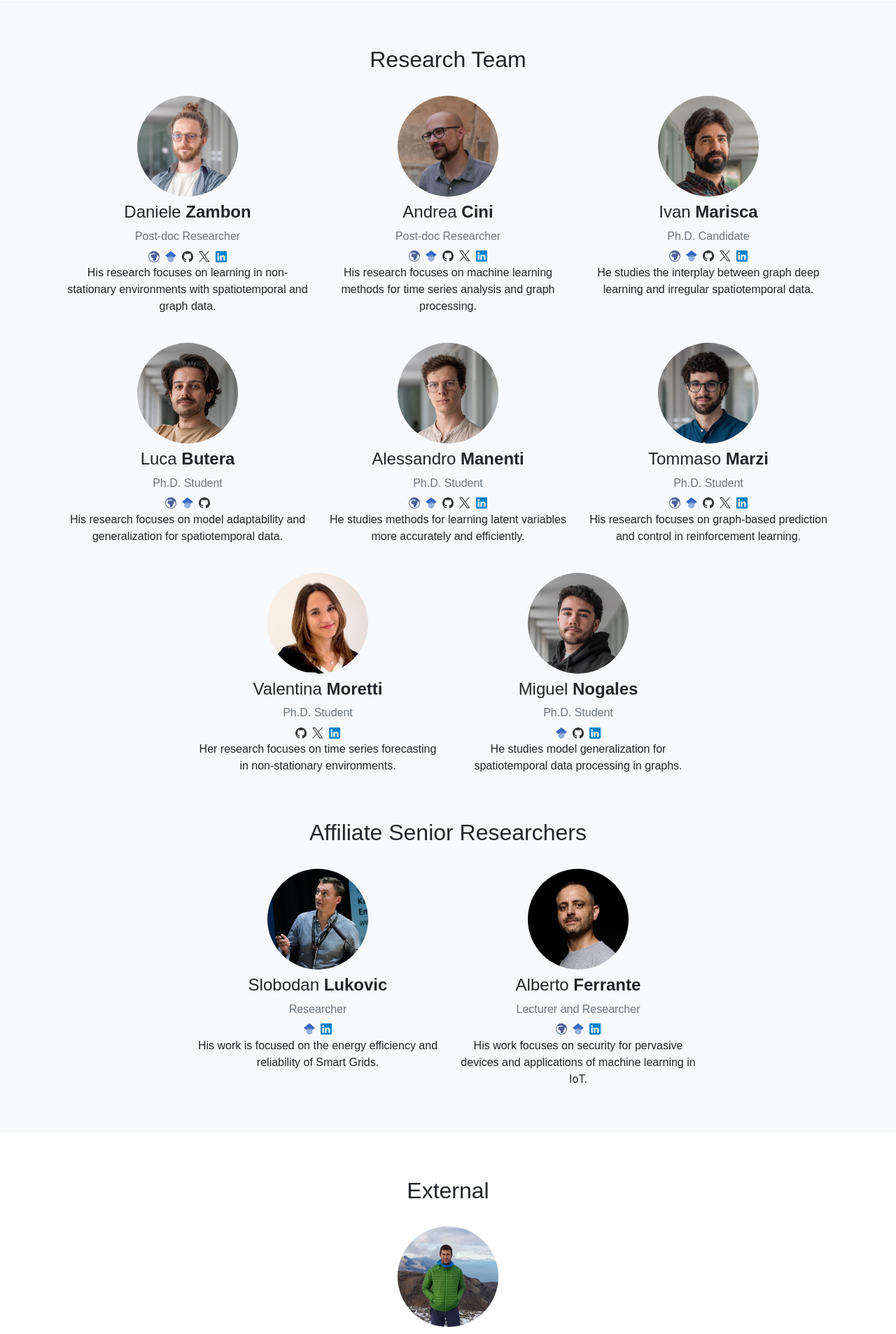
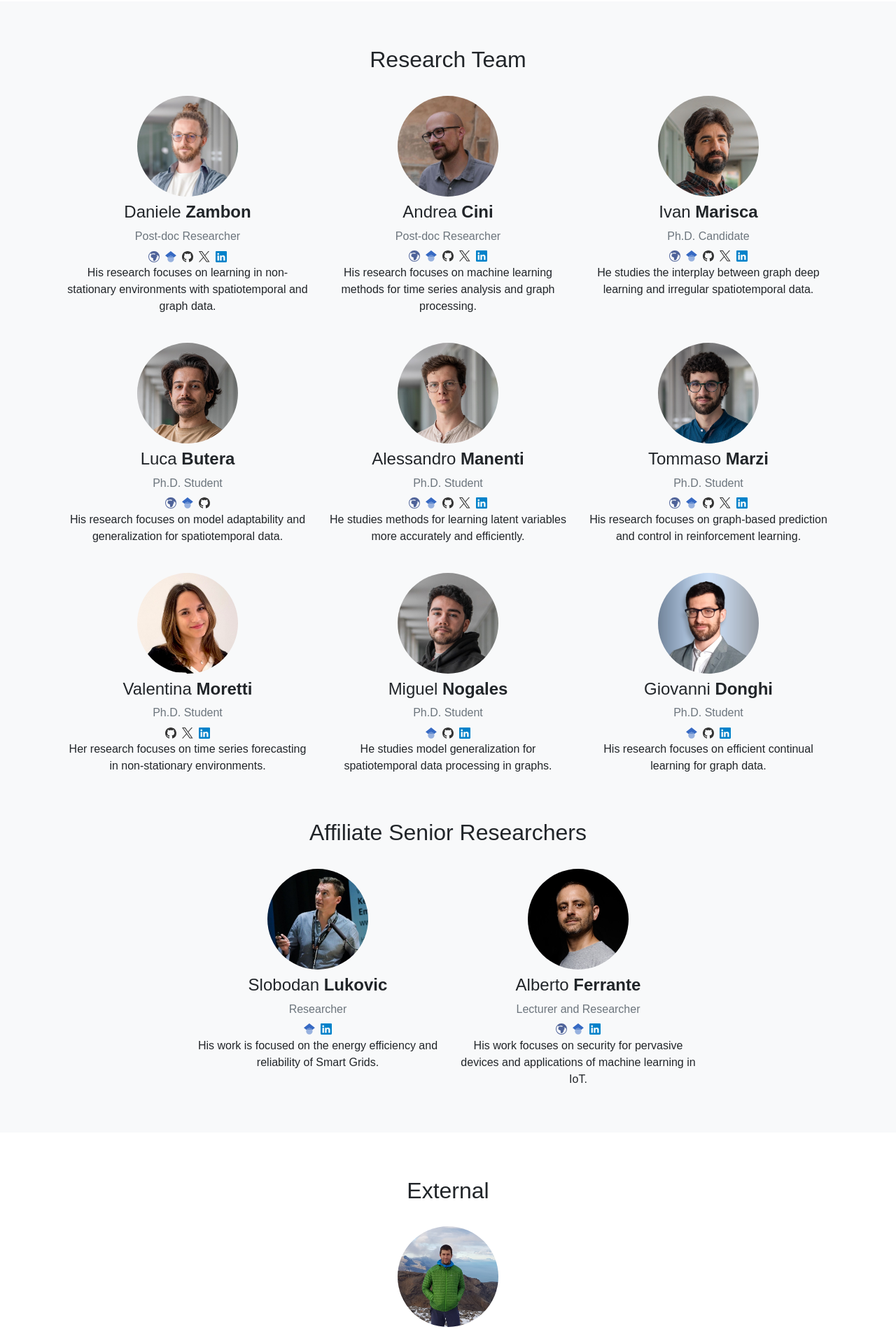
Before and after one commit to Graph-Machine-Learning-Group/graph-machine-learning-group.github.io, a Jekyll site: the page built from people.html, in a window 1280 px wide. Shown: the part 660-2567 px from the top of the page at 70% size. Built offline with Jekyll 4.4.1, drawn with Linux system fonts in a browser that asks for light colours.

Commit message:
added giovanni donghi to people

```diff
--- a/_data/people.yml
+++ b/_data/people.yml
@@ -112,6 +112,17 @@
     linkedin: miguel-nogales
     scholar: fswn8KQAAAAJ
   img: MN.jpg
+- id: gdonghi
+  name: Giovanni
+  surname: Donghi
+  group: team
+  role: Ph.D. Student
+  description: His research focuses on efficient continual learning for graph data.
+  links:
+    github: giovannidonghi
+    linkedin: giovanni-donghi
+    scholar: JDkns5AAAAAJ
+  img: GD.jpg
 # AFFILIATE
 - id: slukovic
   name: Slobodan
```
Also changed, not shown: _data/publications.yaml (+10 -10 lines), assets/img/people/GD.jpg (added).
